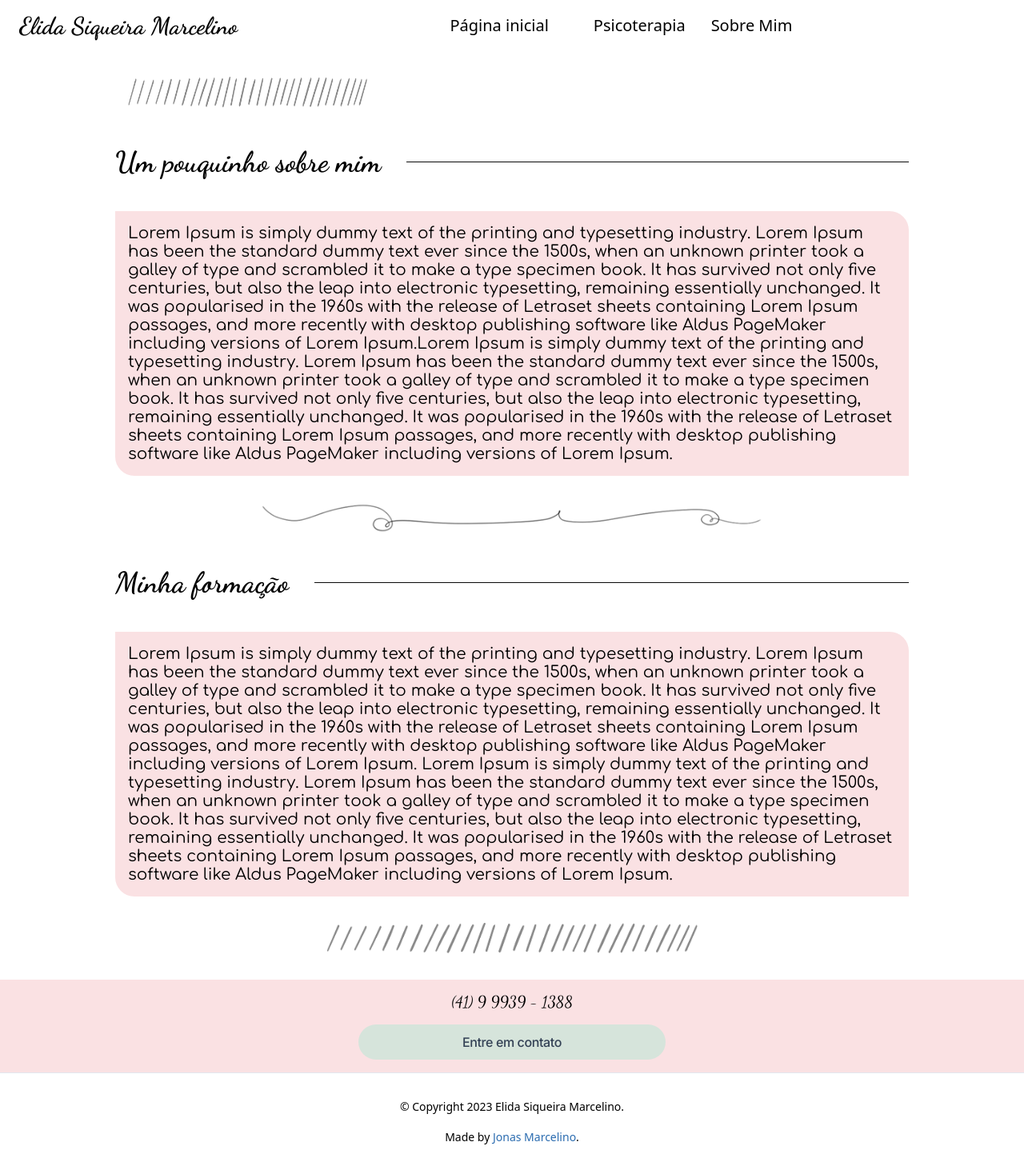
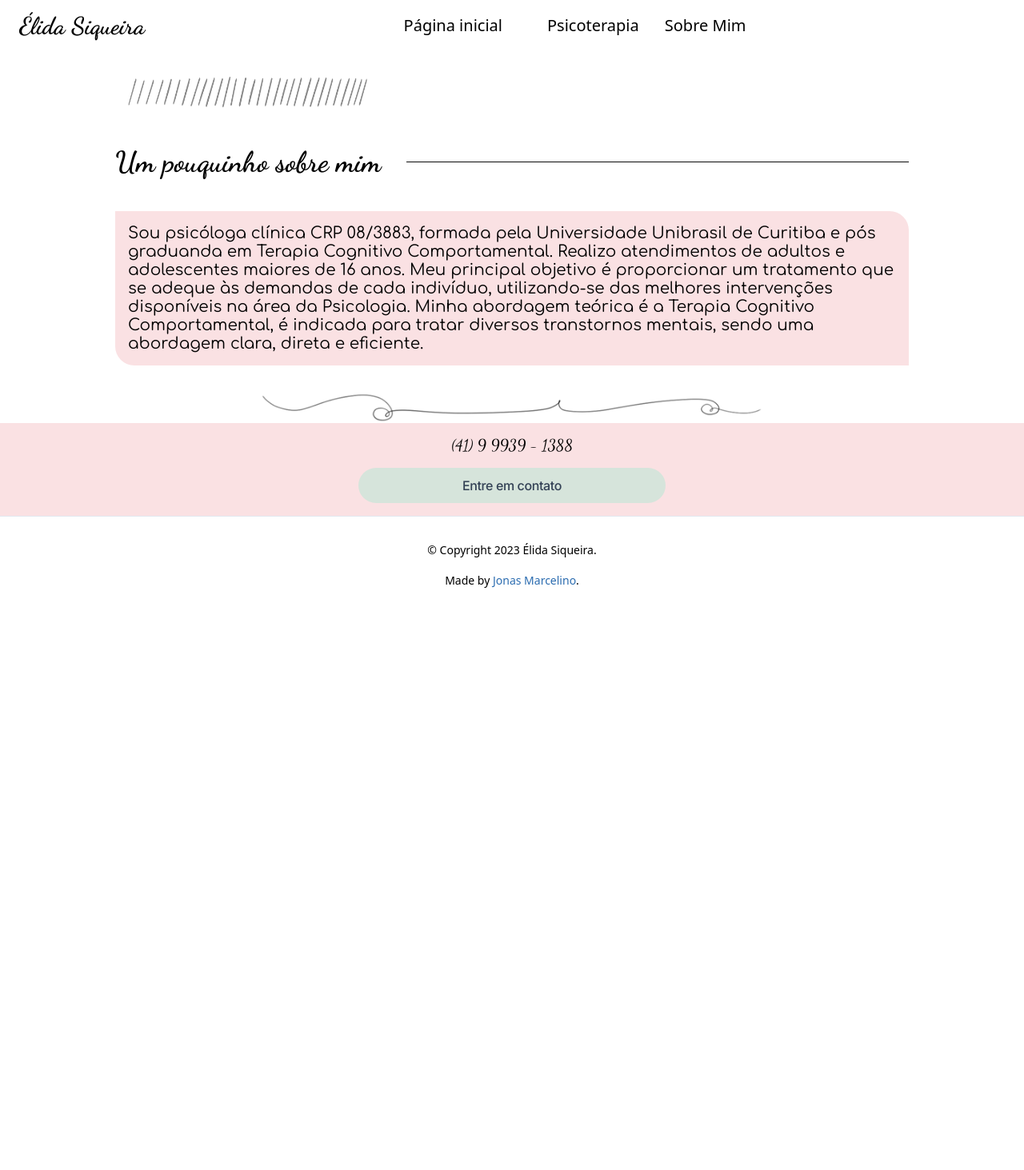
Before and after one commit to JonasYo/lp-elida, a Next.js app: page /about in a window 1280 px wide. Shown: the whole page at 80% size. After the commit the page ends 800 px from the top, so only its background shows below. Built offline with nearby package versions, Linux system fonts and the light colour scheme.

Commit message:
feat: updated content

```diff
--- a/src/app/about/page.tsx
+++ b/src/app/about/page.tsx
@@ -34,24 +34,15 @@ const About = () => (
           data-aos-duration="1100"
         >
           <p className="mt-0 font-comfortaa">
-            Lorem Ipsum is simply dummy text of the printing and typesetting
-            industry. Lorem Ipsum has been the standard dummy text ever since
-            the 1500s, when an unknown printer took a galley of type and
-            scrambled it to make a type specimen book. It has survived not only
-            five centuries, but also the leap into electronic typesetting,
-            remaining essentially unchanged. It was popularised in the 1960s
-            with the release of Letraset sheets containing Lorem Ipsum passages,
-            and more recently with desktop publishing software like Aldus
-            PageMaker including versions of Lorem Ipsum.Lorem Ipsum is simply
-            dummy text of the printing and typesetting industry. Lorem Ipsum has
-            been the standard dummy text ever since the 1500s, when an unknown
-            printer took a galley of type and scrambled it to make a type
-            specimen book. It has survived not only five centuries, but also the
-            leap into electronic typesetting, remaining essentially unchanged.
-            It was popularised in the 1960s with the release of Letraset sheets
-            containing Lorem Ipsum passages, and more recently with desktop
-            publishing software like Aldus PageMaker including versions of Lorem
-            Ipsum.
+            Sou psicóloga clínica CRP 08/3883, formada pela Universidade
+            Unibrasil de Curitiba e pós graduanda em Terapia Cognitivo
+            Comportamental. Realizo atendimentos de adultos e adolescentes
+            maiores de 16 anos. Meu principal objetivo é proporcionar um
+            tratamento que se adeque às demandas de cada indivíduo,
+            utilizando-se das melhores intervenções disponíveis na área da
+            Psicologia. Minha abordagem teórica é a Terapia Cognitivo
+            Comportamental, é indicada para tratar diversos transtornos mentais,
+            sendo uma abordagem clara, direta e eficiente.
           </p>
         </div>
 
@@ -59,58 +50,6 @@ const About = () => (
           <Image
             className="px-4"
             src="/assets/images/divider-two.webp"
-            alt="Icone de divisão de seção"
-            fill
-          />
-        </div>
-      </div>
-    </section>
-
-    <section className="bg-white pb-8">
-      <div className="mx-auto px-4 md:min-w-[1024px] md:max-w-[1024px]">
-        <div
-          className="flex flex-1 items-center pt-10"
-          data-aos="fade-right"
-          data-aos-duration="1100"
-        >
-          <h2 className="whitespace-nowrap font-dancing text-2xl font-bold md:text-4xl">
-            Minha formação
-          </h2>
-
-          <div className="ml-8 h-0 w-full border-b border-neutral-950" />
-        </div>
-
-        <div
-          className="mt-10 rounded-bl-3xl rounded-tr-3xl bg-pink-100 p-4 font-comfortaa"
-          data-aos="fade-right"
-          data-aos-duration="1100"
-        >
-          <p className="mt-0 font-comfortaa">
-            Lorem Ipsum is simply dummy text of the printing and typesetting
-            industry. Lorem Ipsum has been the standard dummy text ever since
-            the 1500s, when an unknown printer took a galley of type and
-            scrambled it to make a type specimen book. It has survived not only
-            five centuries, but also the leap into electronic typesetting,
-            remaining essentially unchanged. It was popularised in the 1960s
-            with the release of Letraset sheets containing Lorem Ipsum passages,
-            and more recently with desktop publishing software like Aldus
-            PageMaker including versions of Lorem Ipsum. Lorem Ipsum is simply
-            dummy text of the printing and typesetting industry. Lorem Ipsum has
-            been the standard dummy text ever since the 1500s, when an unknown
-            printer took a galley of type and scrambled it to make a type
-            specimen book. It has survived not only five centuries, but also the
-            leap into electronic typesetting, remaining essentially unchanged.
-            It was popularised in the 1960s with the release of Letraset sheets
-            containing Lorem Ipsum passages, and more recently with desktop
-            publishing software like Aldus PageMaker including versions of Lorem
-            Ipsum.
-          </p>
-        </div>
-
-        <div className="relative mx-auto mt-8 h-10 w-full md:w-3/6">
-          <Image
-            className="px-4"
-            src="/assets/images/divider-one.webp"
             alt="Icone de divisão de seção"
             fill
           />
--- a/src/app/layout.tsx
+++ b/src/app/layout.tsx
@@ -5,11 +5,11 @@ import { Analytics } from '@vercel/analytics/react';
 import type { Metadata } from 'next';
 
 export const metadata: Metadata = {
-  metadataBase: new URL('https://lp-elida.vercel.app/'),
-  title: 'Elida Siqueira Marcelino | Psicologa',
+  metadataBase: new URL('https://elida.vercel.app'),
+  title: 'Élida Siqueira | Psicóloga',
   themeColor: '#000',
   description:
-    'Eu sou Elida, uma psicóloga dedicada a ajudar você a encontrar equilíbrio, resiliência e bem-estar. Com uma abordagem compassiva e profissional, estou aqui para guiá-lo em sua jornada de autodescoberta e crescimento pessoal.',
+    'Psi Élida Siqueira. Te convido a dar esse importante passo, o de iniciar um processo psicoterapêutico! Atendimentos online.',
   icons: [
     {
       rel: 'apple-touch-icon',
@@ -32,7 +32,7 @@ export const metadata: Metadata = {
       url: '/favicon.ico',
     },
   ],
-  applicationName: 'Elida Siqueira Marcelino | Psicologa',
+  applicationName: 'Élida Siqueira | Psicóloga',
   appleWebApp: {
     statusBarStyle: 'black',
   },
@@ -41,19 +41,19 @@ export const metadata: Metadata = {
   openGraph: {
     type: 'website',
     url: 'https://lp-elida.vercel.app/',
-    title: 'Elida Siqueira Marcelino | Psicologa',
+    title: 'Élida Siqueira | Psicóloga',
     description:
-      'Eu sou Elida, uma psicóloga dedicada a ajudar você a encontrar equilíbrio, resiliência e bem-estar. Com uma abordagem compassiva e profissional, estou aqui para guiá-lo em sua jornada de autodescoberta e crescimento pessoal.',
+      'Psi Élida Siqueira. Te convido a dar esse importante passo, o de iniciar um processo psicoterapêutico! Atendimentos online.',
     images: '/assets/images/me.jpg',
   },
   twitter: {
     card: 'summary_large_image',
     site: 'https://lp-elida.vercel.app/',
     creator: '@',
-    title: 'Elida Siqueira Marcelino | Psicologa',
+    title: 'Élida Siqueira | Psicóloga',
     images: '/assets/images/me.jpg',
     description:
-      'Eu sou Elida, uma psicóloga dedicada a ajudar você a encontrar equilíbrio, resiliência e bem-estar. Com uma abordagem compassiva e profissional, estou aqui para guiá-lo em sua jornada de autodescoberta e crescimento pessoal.',
+      'Psi Élida Siqueira. Te convido a dar esse importante passo, o de iniciar um processo psicoterapêutico! Atendimentos online.',
   },
 };
 
@@ -64,10 +64,6 @@ export default function RootLayout({
 }) {
   return (
     <html lang="pt-br">
-      {/* <head>
-        <title>Next.js</title>
-      </head> */}
-
       <body>{children}</body>
 
       <Analytics />
--- a/src/app/page.tsx
+++ b/src/app/page.tsx
@@ -20,7 +20,7 @@ const Index = () => {
 
           <div className="mt-10 flex flex-1 flex-col justify-center px-4 pb-4 md:px-0 md:pb-0">
             <h2 className="mx-auto mb-4 font-dancing text-4xl md:text-6xl">
-              Elida Siqueira Marcelino
+              Élida Siqueira
             </h2>
 
             <div className="mb-4 flex items-center justify-center">
@@ -153,15 +153,16 @@ const Index = () => {
               data-aos-duration="1100"
             >
               <p className="">
-                Lorem Ipsum is simply dummy text of the printing and typesetting
-                industry. Lorem Ipsum has been the standard dummy text ever
-                since the 1500s, when an unknown printer took a galley of type
-                and scrambled it to make a type specimen book. It has survived
-                not only five centuries, but also the leap into electronic
-                typesetting, remaining essentially unchanged. It was popularised
-                in the 1960s with the release of Letraset sheets containing
-                Lorem Ipsum passages, and more recently with desktop publishing
-                software like Aldus PageMaker including versions of Lorem Ipsum.
+                Olá! Sou Élida Siqueira, sou psicóloga clínica CRP 08/3883,
+                formada pela Universidade Unibrasil de Curitiba e pós graduanda
+                em Terapia Cognitivo Comportamental. Realizo atendimentos de
+                adultos e adolescentes maiores de 16 anos. Meu principal
+                objetivo é proporcionar um tratamento que se adeque às demandas
+                de cada indivíduo, utilizando-se das melhores intervenções
+                disponíveis na área da Psicologia. Minha abordagem teórica é a
+                Terapia Cognitivo Comportamental, é indicada para tratar
+                diversos transtornos mentais, sendo uma abordagem clara, direta
+                e eficiente.
               </p>
             </div>
 
@@ -242,15 +243,12 @@ const Index = () => {
               data-aos-duration="1100"
             >
               <p className="">
-                Lorem Ipsum is simply dummy text of the printing and typesetting
-                industry. Lorem Ipsum has been the standard dummy text ever
-                since the 1500s, when an unknown printer took a galley of type
-                and scrambled it to make a type specimen book. It has survived
-                not only five centuries, but also the leap into electronic
-                typesetting, remaining essentially unchanged. It was popularised
-                in the 1960s with the release of Letraset sheets containing
-                Lorem Ipsum passages, and more recently with desktop publishing
-                software like Aldus PageMaker including versions of Lorem Ipsum.
+                Meu trabalho hoje é feito de maneira remota, online, é
+                semelhante ao presencial e tem a mesma duração. Os encontros são
+                feitos por chamada de vídeo pelas plataformas Google Meet, Zoom
+                e WhatsApp. É importante ressaltar que o profissional atende em
+                um lugar privado, garantindo o sigilo e seguindo o código de
+                ética da psicologia.
               </p>
             </div>
           </div>
--- a/src/app/therapy/page.tsx
+++ b/src/app/therapy/page.tsx
@@ -34,24 +34,15 @@ const Therapy = () => (
           data-aos-duration="1100"
         >
           <p className="mt-0 font-comfortaa">
-            Lorem Ipsum is simply dummy text of the printing and typesetting
-            industry. Lorem Ipsum has been the standard dummy text ever since
-            the 1500s, when an unknown printer took a galley of type and
-            scrambled it to make a type specimen book. It has survived not only
-            five centuries, but also the leap into electronic typesetting,
-            remaining essentially unchanged. It was popularised in the 1960s
-            with the release of Letraset sheets containing Lorem Ipsum passages,
-            and more recently with desktop publishing software like Aldus
-            PageMaker including versions of Lorem Ipsum.Lorem Ipsum is simply
-            dummy text of the printing and typesetting industry. Lorem Ipsum has
-            been the standard dummy text ever since the 1500s, when an unknown
-            printer took a galley of type and scrambled it to make a type
-            specimen book. It has survived not only five centuries, but also the
-            leap into electronic typesetting, remaining essentially unchanged.
-            It was popularised in the 1960s with the release of Letraset sheets
-            containing Lorem Ipsum passages, and more recently with desktop
-            publishing software like Aldus PageMaker including versions of Lorem
-            Ipsum.
+            A psicoterapia é um processo que proporciona ao paciente a adquirir
+            consciência sobre seus próprios atos. É algo que precisa ser feito
+            em médio a longo prazo, dessa forma, ele terá tempo para explorar
+            totalmente a sua insegurança, dor, emoção ou experiência e
+            compreender a situação. Assim, o paciente tem a oportunidade de
+            resolver conflitos internos, desenvolver um melhor relacionamento
+            consigo mesmo e com quem está ao seu redor. Ao mesmo tempo
+            desenvolve o autoamor, a responsabilidade por seus atos,
+            amadurecimento e autoconhecimento.
           </p>
         </div>
 
@@ -74,7 +65,7 @@ const Therapy = () => (
           data-aos-duration="1100"
         >
           <h2 className="whitespace-nowrap font-dancing text-2xl font-bold md:text-4xl">
-            Sessões
+            A Terapia Cognitivo Comportamental
           </h2>
 
           <div className="ml-8 h-0 w-full border-b border-neutral-950" />
@@ -86,24 +77,12 @@ const Therapy = () => (
           data-aos-duration="1100"
         >
           <p className="mt-0 font-comfortaa">
-            Lorem Ipsum is simply dummy text of the printing and typesetting
-            industry. Lorem Ipsum has been the standard dummy text ever since
-            the 1500s, when an unknown printer took a galley of type and
-            scrambled it to make a type specimen book. It has survived not only
-            five centuries, but also the leap into electronic typesetting,
-            remaining essentially unchanged. It was popularised in the 1960s
-            with the release of Letraset sheets containing Lorem Ipsum passages,
-            and more recently with desktop publishing software like Aldus
-            PageMaker including versions of Lorem Ipsum. Lorem Ipsum is simply
-            dummy text of the printing and typesetting industry. Lorem Ipsum has
-            been the standard dummy text ever since the 1500s, when an unknown
-            printer took a galley of type and scrambled it to make a type
-            specimen book. It has survived not only five centuries, but also the
-            leap into electronic typesetting, remaining essentially unchanged.
-            It was popularised in the 1960s with the release of Letraset sheets
-            containing Lorem Ipsum passages, and more recently with desktop
-            publishing software like Aldus PageMaker including versions of Lorem
-            Ipsum.
+            A Terapia Cognitivo Comportamental ou TCC é uma abordagem da
+            psicoterapia baseada na combinação de conceitos e teorias
+            científicas, visando identificar padrões de comportamento,
+            pensamento, crenças e hábitos que estão desencadeando a origem dos
+            transtornos emocionais, indicando através de técnicas
+            comportamentais, para alterar essas percepções de forma positiva.
           </p>
         </div>
 
--- a/src/utils/AppConfig.ts
+++ b/src/utils/AppConfig.ts
@@ -1,6 +1,7 @@
 export const AppConfig = {
-  site_name: 'website-elida',
-  title: 'Elida Siqueira Marcelino',
-  description: 'Terapia',
+  site_name: 'Élida Siqueira',
+  title: 'Élida Siqueira',
+  description:
+    'Psi Élida Siqueira. Te convido a dar esse importante passo, o de iniciar um processo psicoterapêutico! Atendimentos online.',
   locale: 'pt-BR',
 };
```
